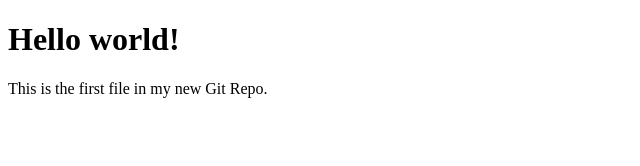
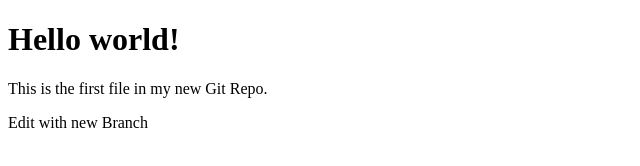
Before and after one commit to ebrah-max/hello-world, a plain HTML site: page index.html in a window 1280 px wide. Shown: the whole page, without its empty margins (0-640 px from the left). Drawn offline with Linux system fonts and the light colour scheme.

Commit message:
Updated index.html

```diff
--- a/index.html
+++ b/index.html
@@ -7,6 +7,7 @@
 
 <h1>Hello world!</h1>
 <p>This is the first file in my new Git Repo.</p>
+<p>Edit with new Branch</p>
 
 </body>
 </html>
```
